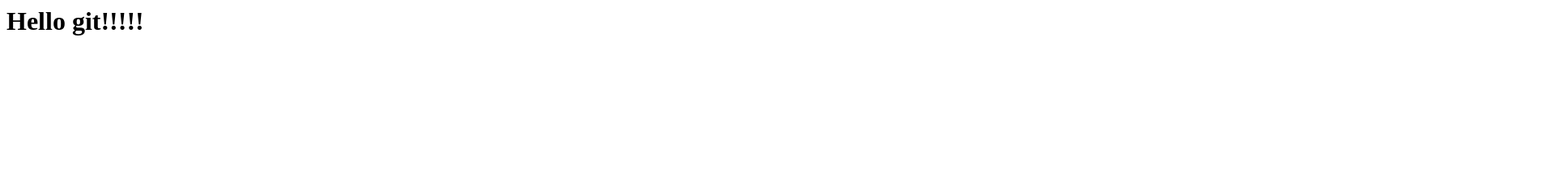
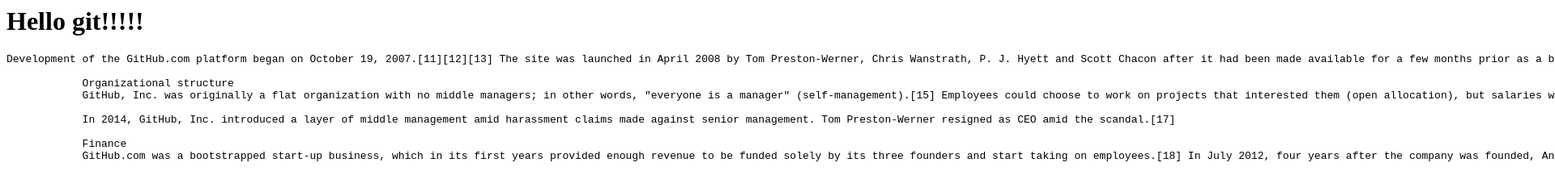
Before and after one commit to Danushan99/gitkraken-Testing, a plain HTML site: page index.html in a window 1280 px wide. Shown: the top 238 px of the page at 81% size, 1920 px wide, since content can reach past the window. Drawn offline with Linux system fonts and the light colour scheme.

Commit message:
add paragraph

```diff
--- a/index.html
+++ b/index.html
@@ -4,6 +4,15 @@
     </head>
     <body>
         <H1> Hello git!!!!! </H1>
+        <pre>Development of the GitHub.com platform began on October 19, 2007.[11][12][13] The site was launched in April 2008 by Tom Preston-Werner, Chris Wanstrath, P. J. Hyett and Scott Chacon after it had been made available for a few months prior as a beta release.[14]
+
+            Organizational structure
+            GitHub, Inc. was originally a flat organization with no middle managers; in other words, "everyone is a manager" (self-management).[15] Employees could choose to work on projects that interested them (open allocation), but salaries were set by the chief executive.[16][needs update]
+
+            In 2014, GitHub, Inc. introduced a layer of middle management amid harassment claims made against senior management. Tom Preston-Werner resigned as CEO amid the scandal.[17]
+
+            Finance
+            GitHub.com was a bootstrapped start-up business, which in its first years provided enough revenue to be funded solely by its three founders and start taking on employees.[18] In July 2012, four years after the company was founded, Andreessen Horowitz invested $100 million in venture capital.[4] In July 2015 GitHub raised another $250 million of venture capital in a series B round. Investors were Sequoia Capital, Andreessen Horowitz, Thrive Capital and other venture capital funds.[19] As of 2018, GitHub was estimated to be generating $200–300 million in Annual Recurring Revenue.[1] The GitHub service was developed by Chris Wanstrath, P. J. Hyett, Tom Preston-Werner and Scott Chacon using Ruby on Rails, and started in February 2008. The company, GitHub, Inc., has existed since 2007 and is located in San Francisco.[20]</pre>
     </body>
 
 </html>
```
